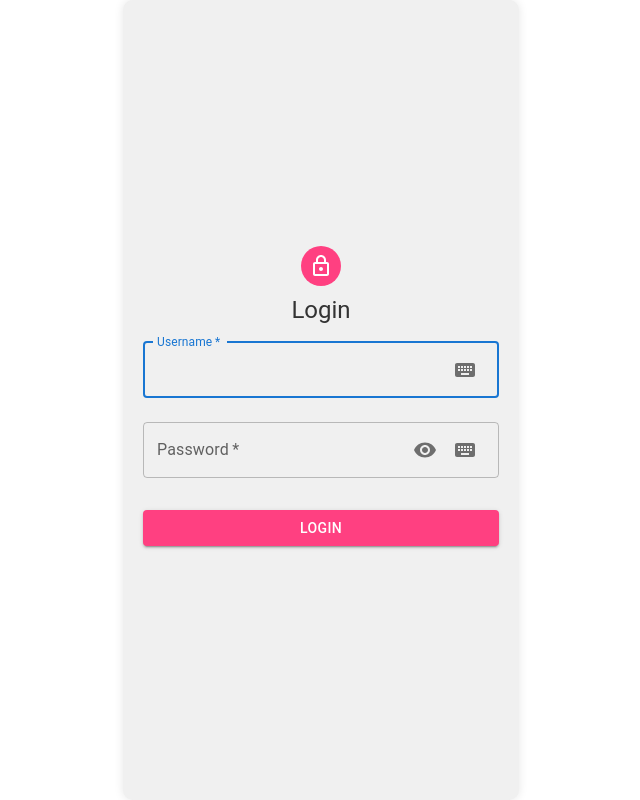
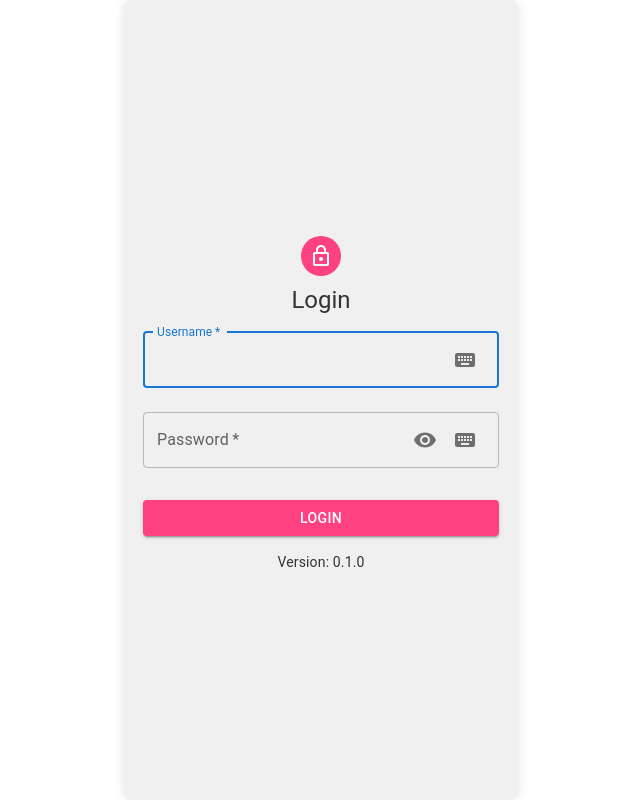
Before and after one commit to yusufinann/32bit-CashRegisterApp, a React (Create React App) app: page / in a window 1280 px wide. Shown: the whole page, without its empty margins (319-959 px from the left). Built offline with nearby package versions, Linux system fonts and the light colour scheme.

Commit message:
Display version information on the login page

```diff
--- a/src/LoginPage/Login.js
+++ b/src/LoginPage/Login.js
@@ -17,6 +17,7 @@ import LockOutlinedIcon from '@mui/icons-material/LockOutlined';
 import { Visibility, VisibilityOff, Keyboard } from '@mui/icons-material';
 import { createTheme, ThemeProvider } from '@mui/material/styles';
 import { useLogin } from '../contexts/LoginContext';
+import { getVersion } from '../services/versionService'; // Import the getVersion function
 
 const theme = createTheme();
 
@@ -26,6 +27,8 @@ const Login = () => {
   const passwordInputRef = useRef(null);
   const [showPassword, setShowPassword] = useState(false);
   const [isKeyboardOpen, setIsKeyboardOpen] = useState(false);
+  const version = getVersion();
+
   const handleLogin = () => {
     login(usernameInputRef.current.value, passwordInputRef.current.value);
   };
@@ -126,6 +129,11 @@ const Login = () => {
           >
             Login
           </Button>
+          {version && (
+            <Typography variant="body2">
+              Version: {version}
+            </Typography>
+          )}
         </Box>
       </Container>
       <Modal
```
